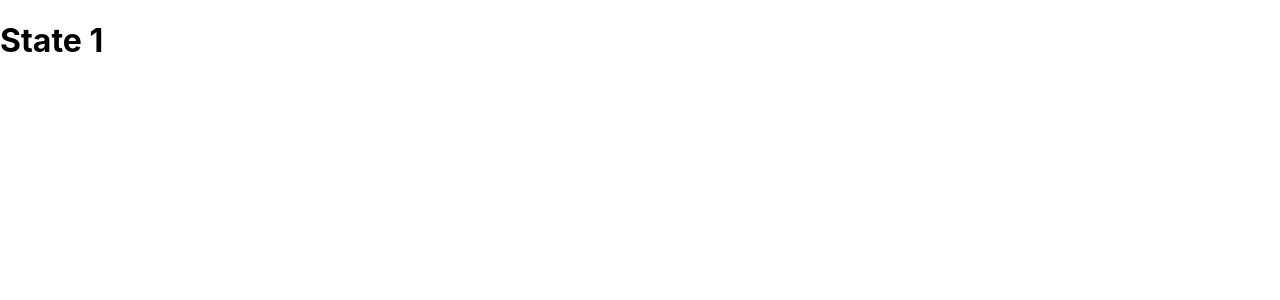
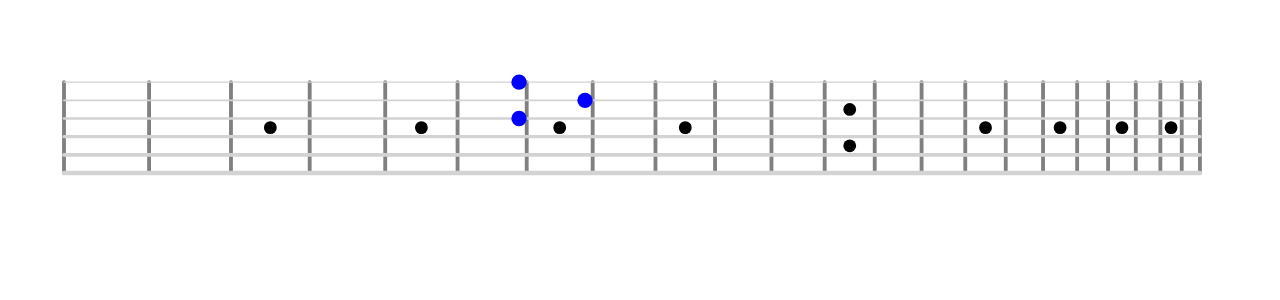
Before and after one commit to MikeCullimore/guitar-navigation, a React (Create React App) app: page / in a window 1280 px wide. Shown: the top 300 px of the page. Built offline with nearby package versions, Linux system fonts and the light colour scheme.

Commit message:
Refactor lookup from chord name to frets.

```diff
--- a/src/App.tsx
+++ b/src/App.tsx
@@ -1,13 +1,13 @@
 import './App.css';
-// import { Fsharp, chordToMarkers } from './chords';
-// import GuitarFretboard from './GuitarFretboard';
-import StateTransitionComponent from './StateTransitionComponent';
+import { chordLibrary, fretsToMarkers } from './chords';
+import GuitarFretboard from './GuitarFretboard';
+// import StateTransitionComponent from './StateTransitionComponent';
 
 // TODO: show chord name (if rendering a chord).
 function App() {
   return (
-    // <GuitarFretboard markers={chordToMarkers(Fsharp)}/>
-    <StateTransitionComponent/>
+    <GuitarFretboard markers={fretsToMarkers(chordLibrary.get('F#'))}/>
+    // <StateTransitionComponent/>
   );
 }
 
--- a/src/GuitarFretboard.tsx
+++ b/src/GuitarFretboard.tsx
@@ -1,3 +1,4 @@
+// TODO: refactor as components? (Frets, inlays, strings, notes.)
 // TODO: what is state, what is props? # strings as prop, current notes as state?
 // TODO: remove styling here (stroke: black), do via CSS.
 // TODO: prevent vertical scrollbar appearing.
@@ -9,12 +10,13 @@
 
 const numStrings = 6;
 const numFrets = 22;
+const stringSizes = [.35, .3, .25, .2, .15, .1]; // TODO: adapt for bass etc. (just define min and max then interpolate).
+
 const padding = 5;
 const c2 = -0.13827529;
 const c1 = 7.52403813;
 const b = (100 - 2*padding)/100
 const strokeWidth = .3;
-const stringSizes = [.35, .3, .25, .2, .15, .1]; // TODO: adapt for bass etc. (just define min and max then interpolate).
 
 // TODO: is this a component, not an interface? Move over to NoteMarker.tsx.
 export interface NoteMarker {
@@ -109,7 +111,7 @@ const renderNotes = (markers: NoteMarker[]): JSX.Element[] => {
     });
 }
 
-// TODO: FrameData is state, props are number fof strings and frets?
+// TODO: FrameData is state, props are number of strings and frets?
 const GuitarFretboard: React.FC<FrameData> = (props: FrameData) => {
     return (
         <svg xmlns="http://www.w3.org/2000/svg" viewBox="0 0 100 100">
--- a/src/StateTransitionComponent.tsx
+++ b/src/StateTransitionComponent.tsx
@@ -1,13 +1,14 @@
 import React, { useState, useEffect, useRef } from 'react';
 
-type FrameId = number | null;
+type FrameRef = number | null;
 
+// TODO: combine with GuitarFretboard to animate sequence of notes/chords!
 const StateTransitionComponent = () => {
-  const states = ['State 1', 'State 2', 'State 3'];
+  const states = ['E6', 'F', 'Badd9', 'F#'];
   const [currentStateIndex, setCurrentStateIndex] = useState(0);
 
-  const animationFrameIdRef = useRef<FrameId>(null);
-  const startTimeRef = useRef<FrameId>(null);
+  const animationFrameIdRef = useRef<FrameRef>(null);
+  const startTimeRef = useRef<FrameRef>(null);
 
   const scheduleTransition = () => {
     const nextStateIndex = (currentStateIndex + 1) % states.length;
--- a/src/chords.ts
+++ b/src/chords.ts
@@ -5,14 +5,16 @@
 import { NoteMarker } from "./GuitarFretboard";
 
 type Fret = number | null;
+// TODO: no longer need this?
 type Chord = {
     name: string;
     frets: Fret[];
 };
 
 // TODO: add note name, scale degree.
-export const chordToMarkers = (chord: Chord): NoteMarker[] => {
-    return chord.frets.flatMap((fret: Fret, index) => {
+export const fretsToMarkers = (frets: Fret[] | undefined): NoteMarker[] => {
+    if (!frets) return [];
+    return frets.flatMap((fret: Fret, index) => {
         if (fret !== null) {
             return {
                 string: index + 1,
@@ -26,21 +28,16 @@ export const chordToMarkers = (chord: Chord): NoteMarker[] => {
     });
 }
 
-// TODO: just convert the chord string, handle name elsewhere (global chord library as Map?).
-const parseChordString = (chordName: string, chordString: string): Chord => {
-    const frets = Array.from(chordString).map(char => {
+const parseChordString = (chordString: string): Fret[] => {
+    return Array.from(chordString).map(char => {
         return char === "x" ? null : Number(char)
     });
-    const chord: Chord = {
-        name: chordName,
-        frets
-    };
-    return chord;
 }
 
-// You Only Live Once: The Strokes
-// TODO: add chorus chords from notebook when syntax finalised.
-export const E6 = parseChordString("E6", "xxx999");
-export const F = parseChordString("F", "xxx997");
-export const Badd9 = parseChordString("Badd9", "xxx879");
-export const Fsharp = parseChordString("Fsharp", "xxx676");
+// TODO: array of voicings for given chord name.
+export const chordLibrary = new Map<string, Fret[]>([
+    ['E6', parseChordString("xxx999")],
+    ['F', parseChordString("xxx997")],
+    ['Badd9', parseChordString("xxx879")],
+    ['F#', parseChordString("xxx676")]
+]);
```
Also changed, not shown: 1 other file (tests, documents, lock files or other folders).
